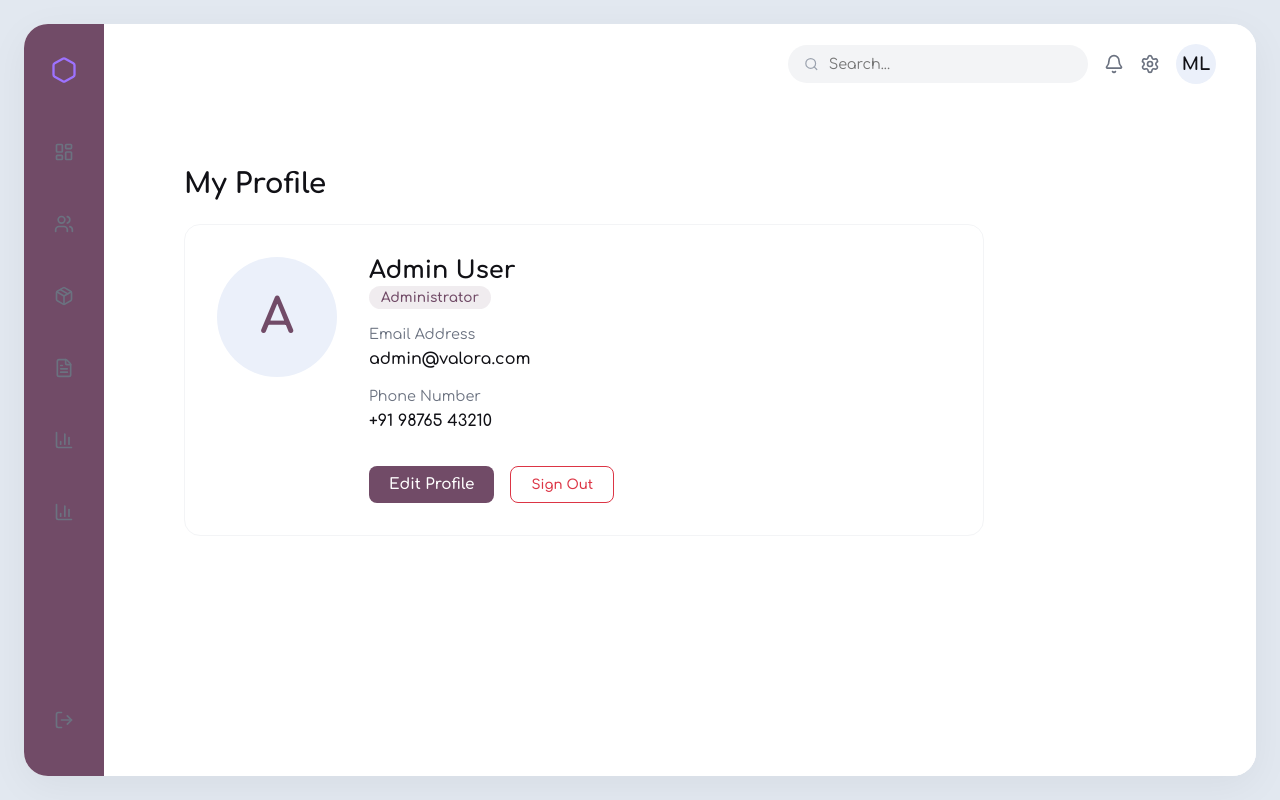
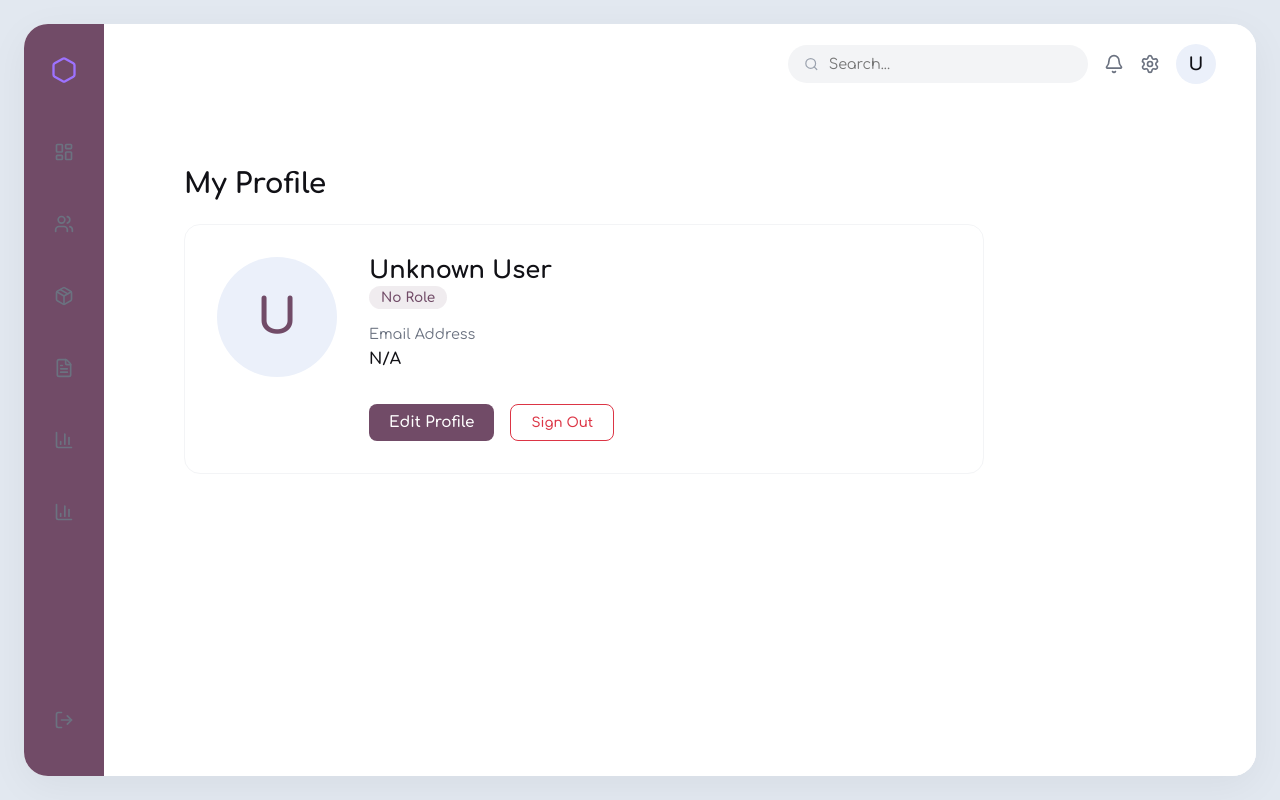
Before and after one commit to RITISHM/VALORA, a React (Vite) app in the folder client/: page /profile in a window 1280 px wide. Built offline with nearby package versions, Linux system fonts and the light colour scheme; no server answers.

Commit message:
Make Profile and Avatar dynamic based on user role

```diff
--- a/client/src/components/Layout.jsx
+++ b/client/src/components/Layout.jsx
@@ -83,7 +83,9 @@ export default function Layout() {
 
               <Link to="/profile" style={{ textDecoration: 'none' }}>
                 <div className="user-profile">
-                  <div className="avatar">ML</div>
+                  <div className="avatar">
+                    {user?.name ? user.name.split(' ').map(n => n[0]).join('').substring(0, 2).toUpperCase() : 'U'}
+                  </div>
                 </div>
               </Link>
             </div>
--- a/client/src/pages/Profile.jsx
+++ b/client/src/pages/Profile.jsx
@@ -3,6 +3,10 @@ import { useNavigate } from 'react-router-dom';
 
 export default function Profile() {
   const navigate = useNavigate();
+
+  const userStr = localStorage.getItem('valora_user');
+  const user = userStr ? JSON.parse(userStr) : null;
+  const initials = user?.name ? user.name.split(' ').map(n => n[0]).join('').substring(0, 2).toUpperCase() : 'U';
 
   const handleLogout = () => {
     navigate('/login');
@@ -17,23 +21,20 @@ export default function Profile() {
       <div style={{ backgroundColor: '#FFFFFF', padding: '32px', borderRadius: '16px', border: '1px solid #F3F4F6', maxWidth: '800px', display: 'flex', gap: '32px', alignItems: 'flex-start' }}>
 
         <div style={{ width: '120px', height: '120px', borderRadius: '50%', backgroundColor: '#EBF0FA', color: '#714B67', display: 'flex', alignItems: 'center', justifyContent: 'center', fontSize: '3rem', fontWeight: '800' }}>
-          A
+          {initials}
         </div>
 
         <div style={{ flex: 1, display: 'flex', flexDirection: 'column', gap: '20px' }}>
           <div>
-            <h2 style={{ margin: '0 0 4px 0', fontSize: '1.5rem', color: '#111116' }}>Admin User</h2>
-            <span style={{ color: '#714B67', fontWeight: '600', backgroundColor: 'rgba(113, 75, 103, 0.1)', padding: '4px 12px', borderRadius: '20px', fontSize: '0.85rem' }}>Administrator</span>
+            <h2 style={{ margin: '0 0 4px 0', fontSize: '1.5rem', color: '#111116' }}>{user?.name || 'Unknown User'}</h2>
+            <span style={{ color: '#714B67', fontWeight: '600', backgroundColor: 'rgba(113, 75, 103, 0.1)', padding: '4px 12px', borderRadius: '20px', fontSize: '0.85rem', textTransform: 'capitalize' }}>
+              {user?.role ? user.role.toLowerCase() : 'No Role'}
+            </span>
           </div>
 
           <div style={{ display: 'flex', flexDirection: 'column', gap: '8px' }}>
             <span style={{ color: '#6B7280', fontSize: '0.9rem' }}>Email Address</span>
-            <span style={{ color: '#111116', fontWeight: '600' }}>admin@valora.com</span>
-          </div>
-
-          <div style={{ display: 'flex', flexDirection: 'column', gap: '8px' }}>
-            <span style={{ color: '#6B7280', fontSize: '0.9rem' }}>Phone Number</span>
-            <span style={{ color: '#111116', fontWeight: '600' }}>+91 98765 43210</span>
+            <span style={{ color: '#111116', fontWeight: '600' }}>{user?.email || 'N/A'}</span>
           </div>
 
           <div style={{ marginTop: '16px', display: 'flex', gap: '16px' }}>
```
